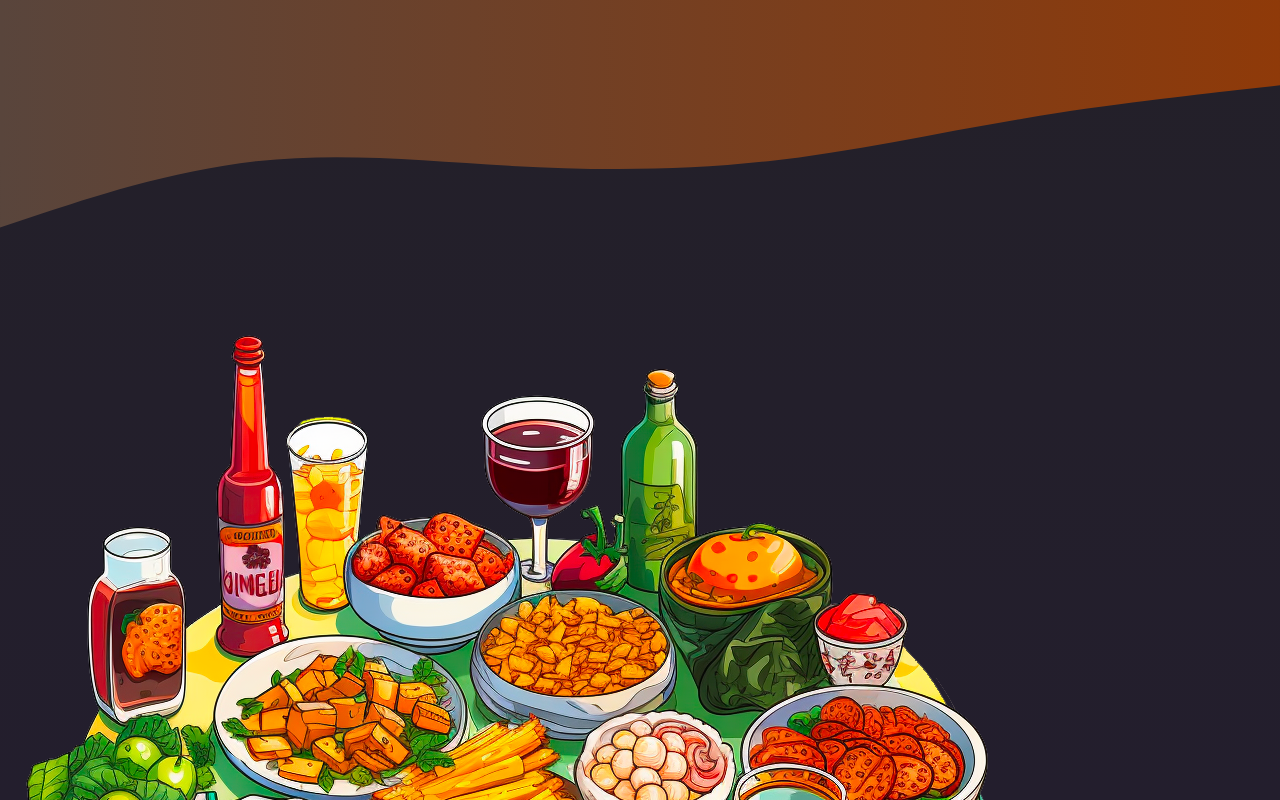
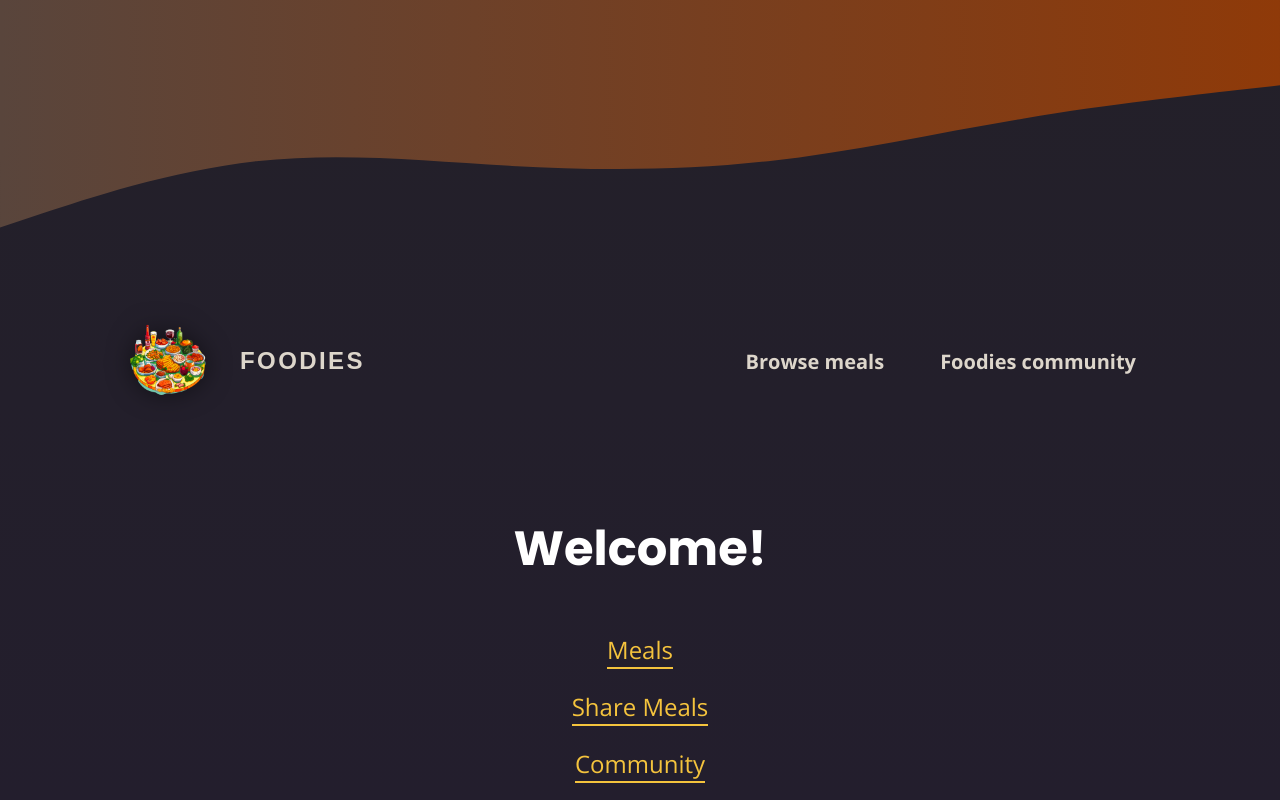
Before and after one commit to biancavlz/foodies, a Next.js app: page / in a window 1280 px wide. Shown: the top 800 px of the page. Built offline with nearby package versions, Linux system fonts and the light colour scheme.

Commit message:
Styles main Header with css modules

```diff
--- /dev/null
+++ b/components/Header.module.css
@@ -0,0 +1,67 @@
+.header {
+  display: flex;
+  justify-content: space-between;
+  align-items: center;
+  padding: 2rem 1rem;
+}
+
+@media (min-width: 768px) {
+  .header {
+    padding: 2rem 10%;
+  }
+}
+
+.nav ul {
+  list-style: none;
+  margin: 0;
+  padding: 0;
+  display: flex;
+  gap: 1.5rem;
+  /* font-family: 'Montserrat', sans-serif; */
+  font-size: 1.25rem;
+}
+
+.nav a {
+  text-decoration: none;
+  color: #ddd6cb;
+  font-weight: bold;
+  padding: 0.5rem 1rem;
+  border-radius: 0.5rem;
+}
+
+.nav a:hover,
+.nav a:active {
+  background: linear-gradient(90deg, #ff8a05, #f9b331);
+  background-clip: text;
+  -webkit-background-clip: text;
+  -webkit-text-fill-color: transparent;
+  text-shadow: 0 0 18px rgba(248, 190, 42, 0.8);
+}
+
+.active {
+  background: linear-gradient(90deg, #ff8a05, #f9b331);
+  background-clip: text;
+  -webkit-background-clip: text;
+  -webkit-text-fill-color: transparent;
+}
+
+.logo {
+  display: flex;
+  align-items: center;
+  justify-content: center;
+  gap: 2rem;
+  text-decoration: none;
+  color: #ddd6cb;
+  font-weight: bold;
+  font-family: "Montserrat", sans-serif;
+  letter-spacing: 0.15rem;
+  text-transform: uppercase;
+  font-size: 1.5rem;
+}
+
+.logo img {
+  width: 5rem;
+  height: 5rem;
+  object-fit: contain;
+  filter: drop-shadow(0 0 0.75rem rgba(0, 0, 0, 0.5));
+}
--- a/components/Header.tsx
+++ b/components/Header.tsx
@@ -1,15 +1,16 @@
 import Link from "next/link";
 import Logo from "@/assets/logo.png";
+import styles from "./Header.module.css";
 
 function Header() {
   return (
-    <header>
-      <Link href="/">
+    <header className={styles.header}>
+      <Link href="/" className={styles.logo}>
         <img src={Logo.src} alt="Logo" />
         Foodies
       </Link>
 
-      <nav>
+      <nav className={styles.nav}>
         <ul>
           <li>
             <Link href="/meals">Browse meals</Link>
```
